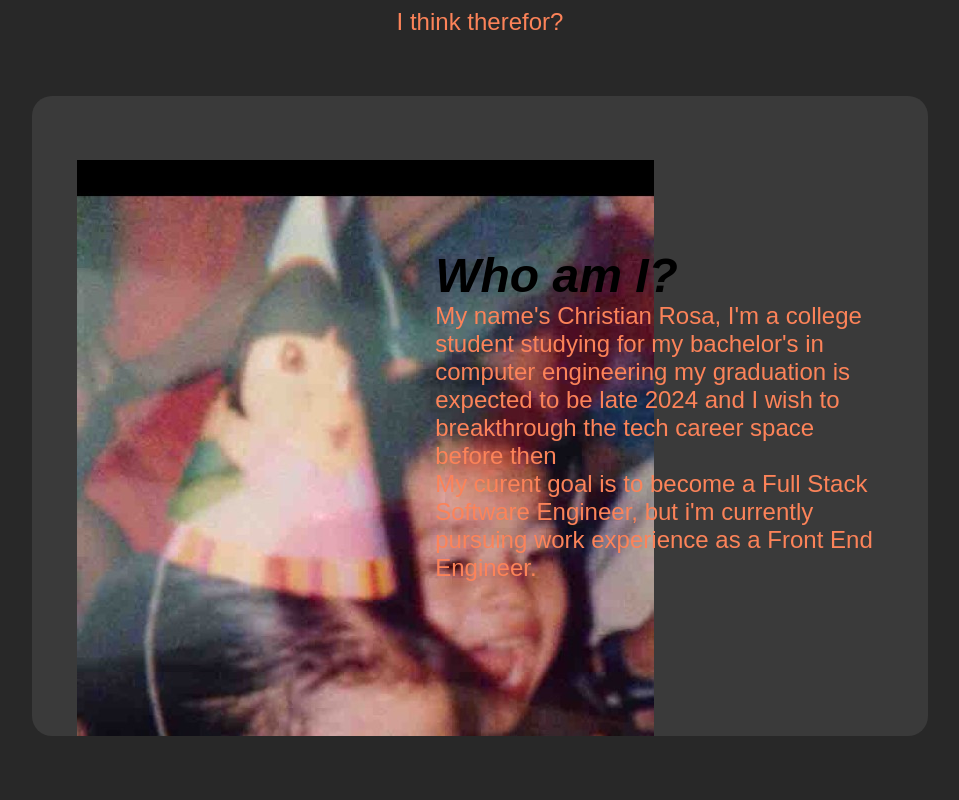
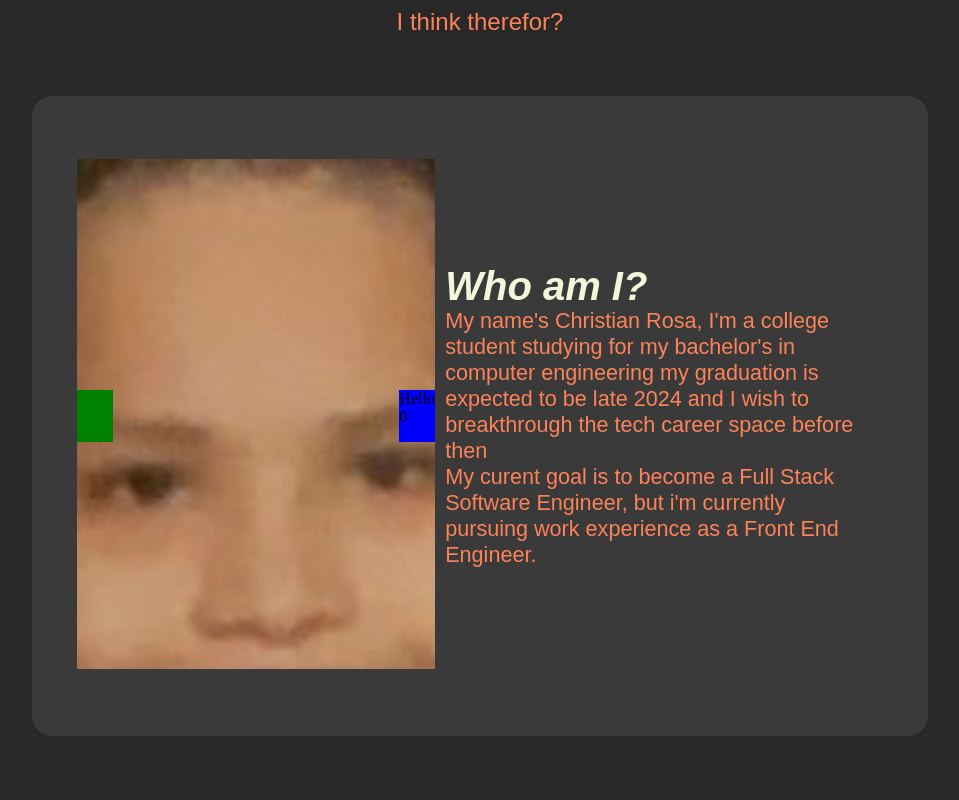
Before and after one commit to ChristianRosa518/type-pweb, a React (Create React App) app: page / in a window 1280 px wide. Shown: the part 960-1760 px from the top of the page, without its empty margins (160-1119 px from the left). Built offline with nearby package versions, Linux system fonts and the light colour scheme; a web font is replaced by a local one.

Commit message:
commit working slider, breaking for previous slide

```diff
--- /dev/null
+++ b/declaration.d.ts
@@ -0,0 +1,3 @@
+declare module "*.jpg";
+declare module "*.jpeg";
+declare module "*.JPG";
--- a/src/components/About/About.module.css
+++ b/src/components/About/About.module.css
@@ -11,7 +11,7 @@
 }
 
 .title h2 {
-  font-family: 'Kanit', sans-serif;
+  font-family: "Kanit", sans-serif;
   font-weight: 700;
   font-style: italic;
 
@@ -23,7 +23,7 @@
 }
 
 .title p {
-  font-family: 'Montserrat', sans-serif;
+  font-family: "Montserrat", sans-serif;
   font-size: calc(1em + 1vmin);
   /* color: #fc8359; */
   color: #fc8359;
@@ -61,20 +61,24 @@
   align-items: center;
 
   overflow-y: auto;
+  padding: 10px;
 }
 
 .aboutInfoContainer h2 {
-  font-family: 'Kanit', sans-serif;
+  color: beige;
+  font-family: "Kanit", sans-serif;
   font-weight: 700;
   font-style: italic;
 
-  font-size: calc(1em + 4vmin);
+  font-size: calc(1em + 3vmin);
   line-height: 1.1em;
 }
 
 .aboutInfoContainer p {
-  font-family: 'Montserrat', sans-serif;
+  line-height: 120%;
+  font-family: "Montserrat", sans-serif;
   font-size: calc(1em + 1vmin);
+  font-size: calc(0.6em + 1.5vmin);
   /* color: #fc8359; */
   color: #fc8359;
 }
--- a/src/components/About/Carousel.module.css
+++ b/src/components/About/Carousel.module.css
@@ -1,5 +1,89 @@
 .carouselContainer {
   height: 80%;
   width: 40%;
-  background-color: red;
+  /* background-color: red; */
+
+  /* overflow: hidden; */
+  display: inline-flex;
+  justify-content: center;
+  align-items: center;
+
+  position: relative;
 }
+
+/* Image Sizing */
+
+.carouselContainer img {
+  height: 100%;
+  width: 100%;
+  background-color: green;
+  object-fit: none;
+}
+.img1 {
+  object-position: 20% 50%;
+}
+.img2 {
+  object-position: 40% 0%;
+  zoom: 40%;
+}
+.img3 {
+  object-position: 20% 0%;
+}
+.img4 {
+  zoom: 70%;
+}
+.img5 {
+}
+.img6 {
+  object-position: 70% 20%;
+  zoom: 18%;
+}
+.img7 {
+  object-position: 50% 50%;
+  zoom: 18%;
+}
+.img8 {
+  object-position: 50% 50%;
+  zoom: 70%;
+}
+.img9 {
+  object-position: 50% 50%;
+  zoom: 60%;
+}
+.img10 {
+  object-position: 50% 50%;
+  zoom: 400%;
+}
+.img11 {
+  object-position: 50% 50%;
+  zoom: 70%;
+}
+
+.slide {
+  /* opacity: 0; */
+  transition-duration: 1s ease;
+}
+.slide.active {
+  /* opacity: 1; */
+  transition-duration: 1s;
+  /* transform: scale(1); */
+}
+
+.forward {
+  height: 10%;
+  width: 10%;
+  bottom: 50;
+  right: 0;
+  background-color: blue;
+  position: absolute;
+  z-index: 2;
+}
+.backward {
+  height: 10%;
+  width: 10%;
+  bottom: 50;
+  left: 0;
+  background-color: green;
+  position: absolute;
+  z-index: 2;
+}
--- a/src/components/About/Carousel.tsx
+++ b/src/components/About/Carousel.tsx
@@ -1,21 +1,92 @@
-import React from "react";
+import React, { useState, useEffect } from "react";
 import styles from "./Carousel.module.css";
 
 import image1 from "./CarouselImages/image1.jpg";
 import image2 from "./CarouselImages/image2.JPG";
+import image3 from "./CarouselImages/image3.JPG";
+import image4 from "./CarouselImages/image4.jpg";
+import image5 from "./CarouselImages/image5.JPG";
+import image6 from "./CarouselImages/image6.jpg";
+import image7 from "./CarouselImages/image8.JPG";
+import image8 from "./CarouselImages/image9.JPG";
+import image9 from "./CarouselImages/image11.JPG";
+import image10 from "./CarouselImages/image13.jpg";
+import image11 from "./CarouselImages/image16.jpg";
+
+// Workaround that doesn't require declaration.d.ts edits
+// const image2 = require("./CarouselImages/image2.JPG");
 
 function Carousel() {
+  const [current, setCurrent] = useState<number>(0);
+  const [paused, setPaused] = useState<boolean>(false);
+
   const sliderData = [
-    {
-      image: image1,
-    },
-    { image: image2 },
+    { image: image10, class: styles.img10 },
+    { image: image1, class: styles.img1 },
+    { image: image2, class: styles.img2 },
+    { image: image3, class: styles.img3 },
+    { image: image4, class: styles.img4 },
+    { image: image5, class: styles.img5 },
+    { image: image6, class: styles.img6 },
+    { image: image7, class: styles.img7 },
+    { image: image8, class: styles.img8 },
+    { image: image9, class: styles.img9 },
+    { image: image11, class: styles.img11 },
   ];
+
+  const length: number = sliderData.length;
+
+  // useEffect(() => {
+  //   const interval = setInterval(() => {
+  //     if (!paused) nextSlide();
+  //   }, 3000);
+  //   return () => {
+  //     if (interval) {
+  //       clearInterval(interval);
+  //     }
+  //   };
+  // });
+
+  function nextSlide() {
+    setCurrent(current === length - 1 ? 0 : current + 1);
+  }
+
+  function previousSlide() {
+    setCurrent(current === 0 ? length - 1 : current - 1);
+  }
+
+  if (!Array.isArray(sliderData) || sliderData.length <= 0) {
+    return null;
+  }
 
   return (
     <div className={styles.carouselContainer}>
+      <div onClick={() => nextSlide()} className={styles.forward}>
+        Hello {current}
+      </div>
+      <div onClick={() => previousSlide()} className={styles.backward}>
+        <p></p>
+      </div>
       {sliderData.map((slide, index) => {
-        return <img src={slide.image} alt={"Christian Rosa"} />;
+        return (
+          <div
+            className={`${
+              index === current
+                ? `${styles.slide} ${styles.active}`
+                : `${styles.slide}`
+            }`}
+            style={{ transform: `translateX(-${current * 100}%)` }}
+            key={index}
+          >
+            {index === current && (
+              <img
+                src={slide.image}
+                className={slide.class}
+                alt={"Christian Rosa"}
+              />
+            )}
+          </div>
+        );
       })}
     </div>
   );
--- a/src/components/Projects/Projects.module.css
+++ b/src/components/Projects/Projects.module.css
@@ -23,7 +23,7 @@
 }
 
 .title h2 {
-  font-family: 'Kanit', sans-serif;
+  font-family: "Kanit", sans-serif;
   font-weight: 700;
   font-style: italic;
 
@@ -35,7 +35,8 @@
 }
 
 .title p {
-  font-family: 'Montserrat', sans-serif;
+  font-family: "Montserrat", sans-serif;
+
   font-size: calc(1em + 1vmin);
   /* color: #fc8359; */
   color: #fc8359;
@@ -68,7 +69,7 @@
 }
 
 .projectTitle h2 {
-  font-family: 'Kanit', sans-serif;
+  font-family: "Kanit", sans-serif;
   font-weight: 700;
   font-style: italic;
 
@@ -93,7 +94,7 @@
   position: relative;
   height: 100%;
   width: 45%;
-  background-image: url('../../../public/images/personal.png');
+  background-image: url("../../../public/images/personal.png");
   background-size: 100%;
   background-repeat: no-repeat;
   background-position: center;
@@ -112,7 +113,7 @@
   width: 45%;
 }
 .projectInsert {
-  font-family: 'Kanit', sans-serif;
+  font-family: "Kanit", sans-serif;
   font-weight: 700;
   font-style: italic;
   line-height: 70%;
@@ -122,10 +123,10 @@
   color: #fc8359;
 }
 .projectDescription p {
-  line-height: 140%;
-  font-family: 'Montserrat', sans-serif;
+  line-height: 120%;
+  font-family: "Montserrat", sans-serif;
 
-  font-size: calc(0.4em + 1.5vmin);
+  font-size: calc(0.6em + 1.5vmin);
 
   color: beige;
 }
@@ -148,7 +149,7 @@
 
 .revButton {
   cursor: pointer;
-  font-family: 'Montserrat', sans-serif;
+  font-family: "Montserrat", sans-serif;
   font-size: calc(0.4em + 1.5vmin);
   border: 3px solid #fc8359;
   background-color: transparent;
@@ -164,7 +165,7 @@
 }
 .button {
   cursor: pointer;
-  font-family: 'Montserrat', sans-serif;
+  font-family: "Montserrat", sans-serif;
   font-size: calc(0.4em + 1.5vmin);
   border: 3px solid #fc8359;
   background-color: #fc8359;
@@ -196,7 +197,7 @@
   gap: 10px;
 }
 .languageTitle h2 {
-  font-family: 'Kanit', sans-serif;
+  font-family: "Kanit", sans-serif;
   font-weight: 700;
   font-style: italic;
   line-height: 70%;
@@ -230,7 +231,7 @@
   list-style: none;
   padding: 6px 12px;
   border-radius: 8px;
-  font-family: 'Montserrat', sans-serif;
+  font-family: "Montserrat", sans-serif;
   font-size: calc(0.4em + 1.5vmin);
 
   transition: all 0.3s;
--- a/tsconfig.json
+++ b/tsconfig.json
@@ -16,5 +16,5 @@
     "noEmit": true,
     "jsx": "react-jsx"
   },
-  "include": ["src"]
+  "include": ["src", "declaration.d.ts"]
 }
```
Also changed, not shown: src/components/About/CarouselImages/image2.JPG.
